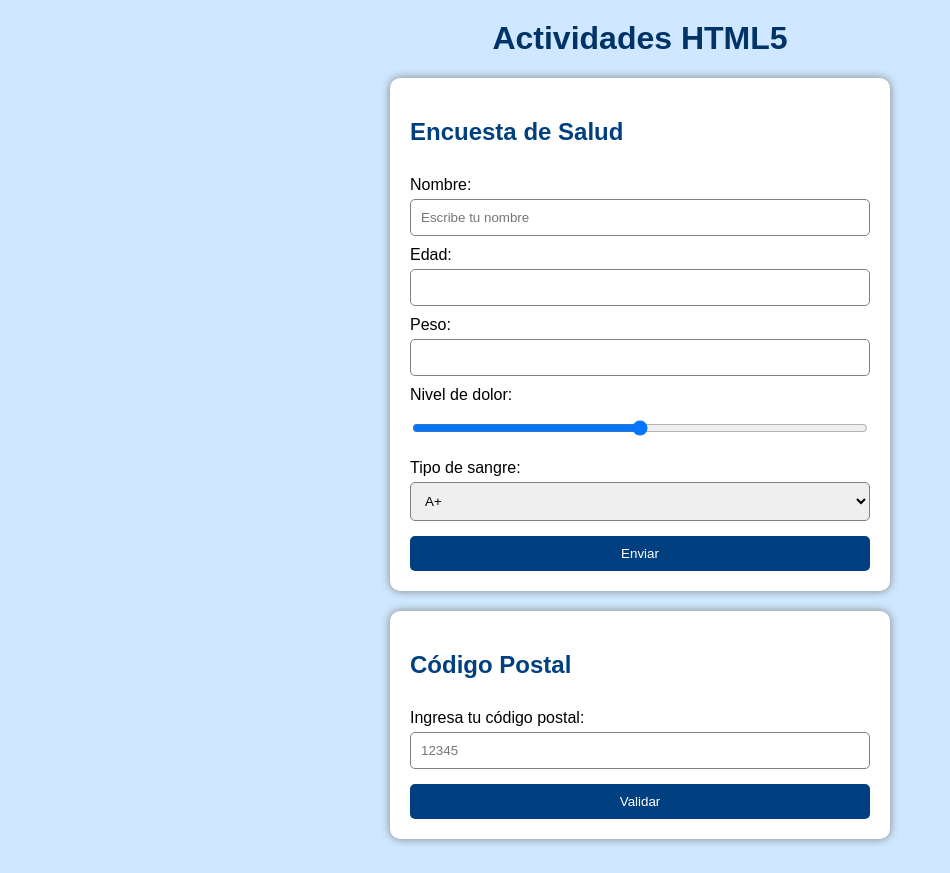
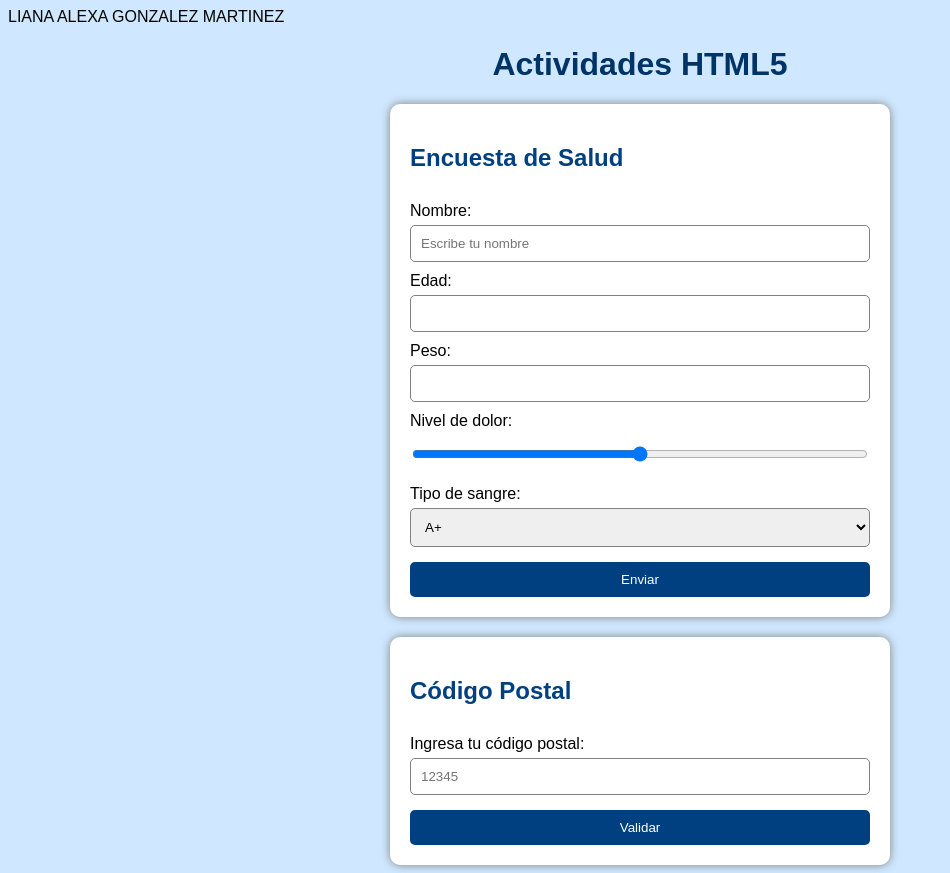
Before and after one commit to instalilian888-boop/formulario-html5, a plain HTML site: page index.html in a window 1280 px wide. Shown: the whole page, without its empty margins (0-950 px from the left). Before the commit the page ends 847 px from the top, so only its background shows below. Drawn offline with Linux system fonts and the light colour scheme.

Commit message:
Update index.html

```diff
--- a/index.html
+++ b/index.html
@@ -7,6 +7,10 @@
     <link rel="stylesheet" href="style.css">
 </head>
 <body>
+
+    <div class="nombre">
+        LIANA ALEXA GONZALEZ MARTINEZ
+    </div>
 
     <div class="contenedor">
 
```
